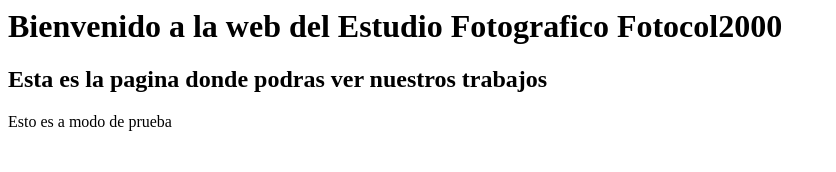
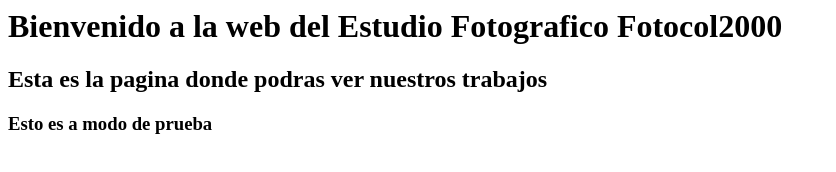
Before and after one commit to blacksheeppy/pagina-web, a plain HTML site: page index.html in a window 1280 px wide. Shown: the whole page, without its empty margins (0-836 px from the left). Drawn offline with Linux system fonts and the light colour scheme.

Commit message:
Revert "Modifica el subtitulo"
This reverts commit 9420bafb7939c95175ecc8ab437fa52c3a687db3.

```diff
--- a/index.html
+++ b/index.html
@@ -20,7 +20,7 @@
         <![endif]-->
     <h1>Bienvenido a la web del Estudio Fotografico Fotocol2000</h1>
     <h2>Esta es la pagina donde podras ver nuestros trabajos</h2>
-    <p>Esto es a modo de prueba</p>
+    <h3>Esto es a modo de prueba</h3>
 </body>
 
 </html>
```
